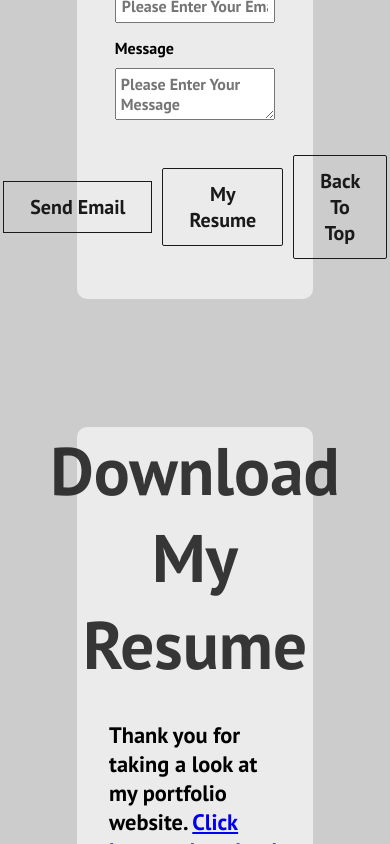
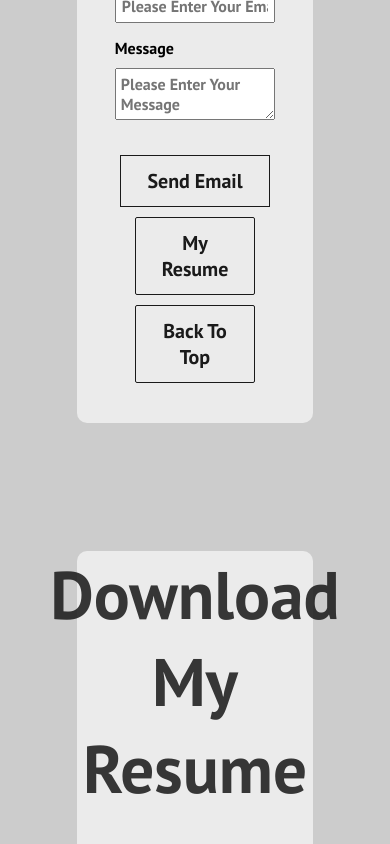
Before and after one commit to kevincallaghan/Kevin-Callaghan-React-Portfolio, a React (Create React App) app: page /#/ in a window 390 px wide. Shown: the part 5620-6464 px from the top of the page. Built offline with nearby package versions, Linux system fonts and the light colour scheme.

Commit message:
fixed contact button wrapping problem on small screens

```diff
--- a/src/components/ContactUs.css
+++ b/src/components/ContactUs.css
@@ -20,11 +20,19 @@
     padding:20px;
   }
 
+  .button-container {
+    display: flex;
+    justify-content: center;
+    align-items: center;
+    flex-direction: column;
+  }
+
   .button-wrapper {
     width:100%;
     display: flex;
     justify-content: center;
     align-items: center;
+    flex-wrap: wrap;
     gap:10px;
   }
 
--- a/src/components/ContactUs.js
+++ b/src/components/ContactUs.js
@@ -60,6 +60,7 @@
               <label className="form-label">Message</label>
               <textarea name="message" placeholder="Please Enter Your Message" className="form-textarea" />
             </div>
+            <div className="button-container">
               <div className="button-wrapper">
                 <input type="submit" value="Send Email" className="form-submit btn-outline-dark btn-large-dark" />
                 <Button
@@ -81,6 +82,7 @@
                   Back To Top
                 </Button>
               </div>
+            </div>
           </form>
         )}
         </div>
```
Lines whose indentation alone changed are shown as unchanged.
